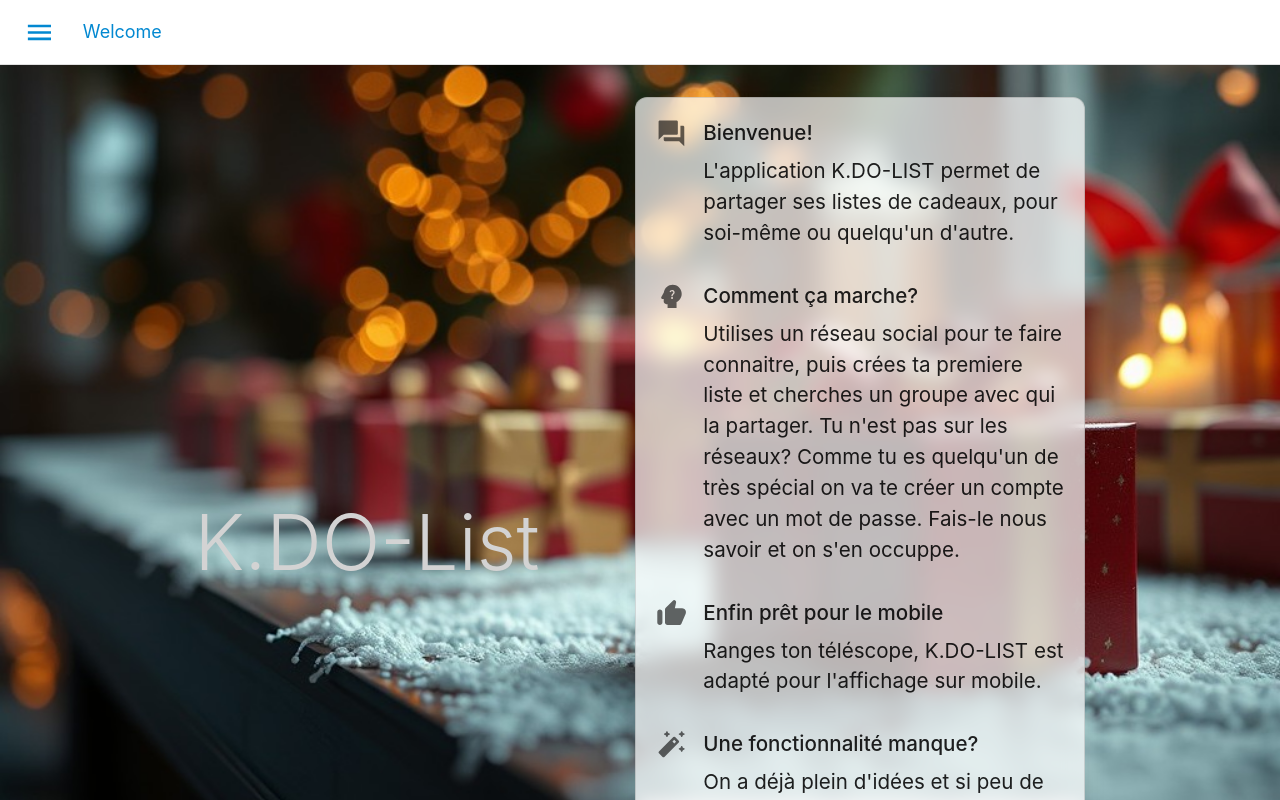
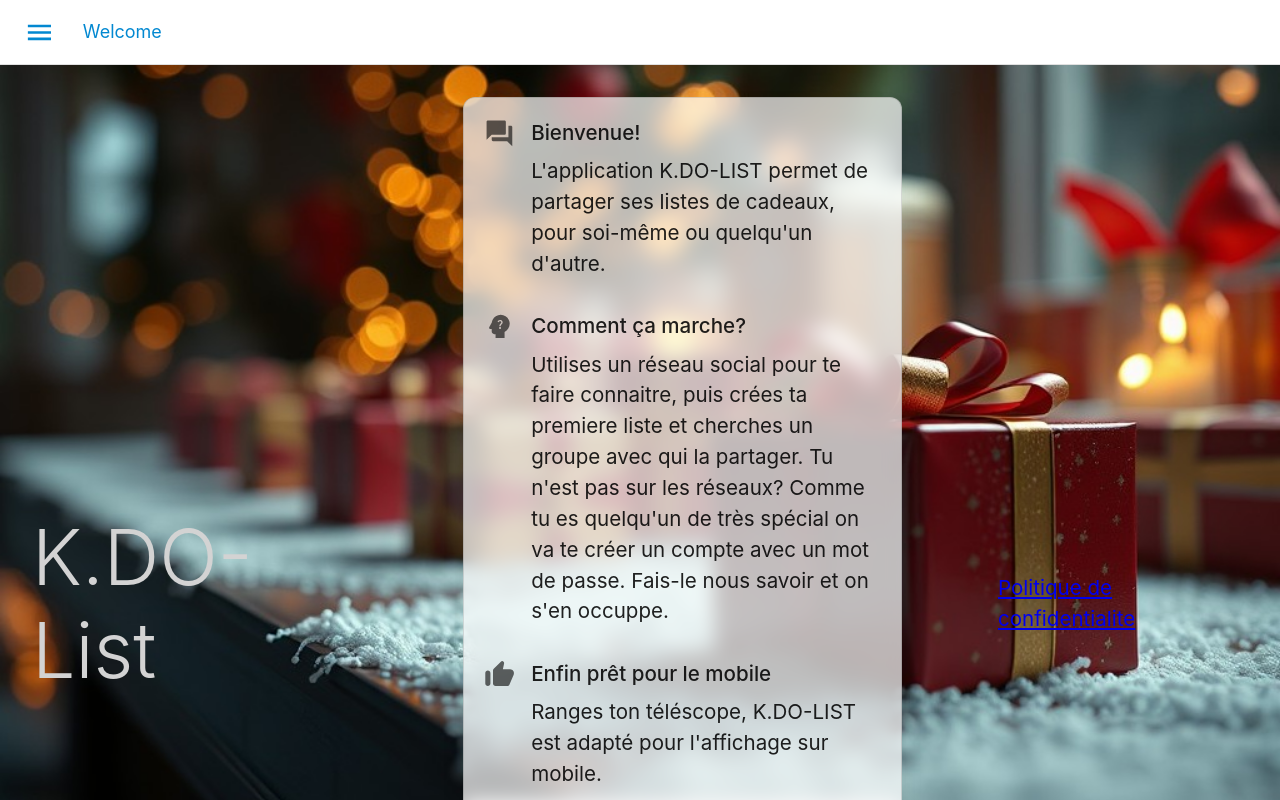
Before and after one commit to hironico/kdolist, a React (Vite) app in the folder client/: page / in a window 1280 px wide. Shown: the top 800 px of the page. Built offline with nearby package versions, Linux system fonts and the light colour scheme.

Commit message:
added privacy policy link to home page

```diff
--- a/client/src/pages/Welcome/Welcome.tsx
+++ b/client/src/pages/Welcome/Welcome.tsx
@@ -5,7 +5,7 @@ import Box from '@mui/material/Box';
 import { useContext } from 'react';
 import { LoginContext } from '@/LoginContext';
 import { Navigate } from 'react-router-dom';
-import { Typography } from '@mui/material';
+import { Link, Typography } from '@mui/material';
 import { CenteredFlexBox } from '@/components/styled';
 
 function Welcome() {
@@ -50,6 +50,9 @@ function Welcome() {
               <Typography variant='h2' color="lightgray">K.DO-List</Typography>
             </CenteredFlexBox>
             <Content />
+            <CenteredFlexBox>
+              <a href='https://kdolist.hironico.net/legal/privacy' target='_blank'>Politique de confidentialite</a>
+            </CenteredFlexBox>
           </Stack>
         </Stack>
       </Box>
```
